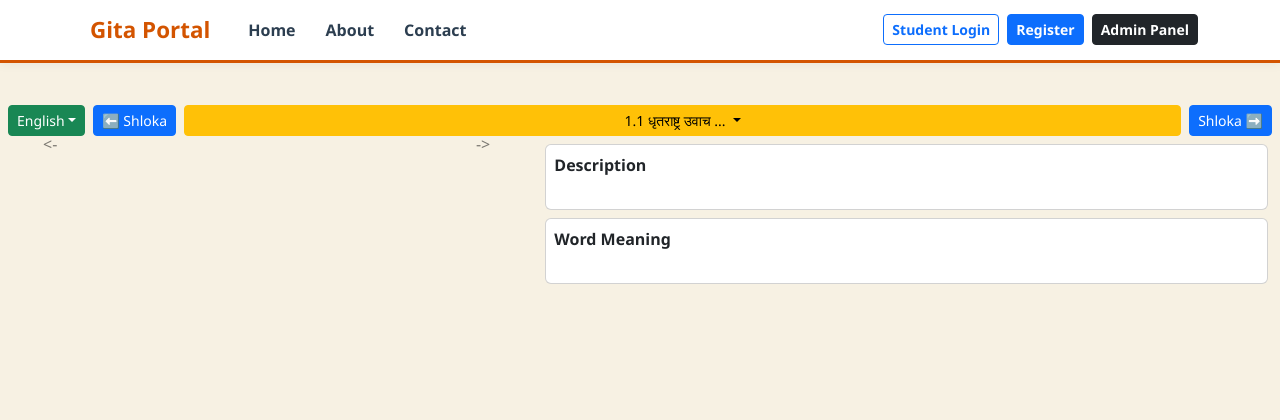
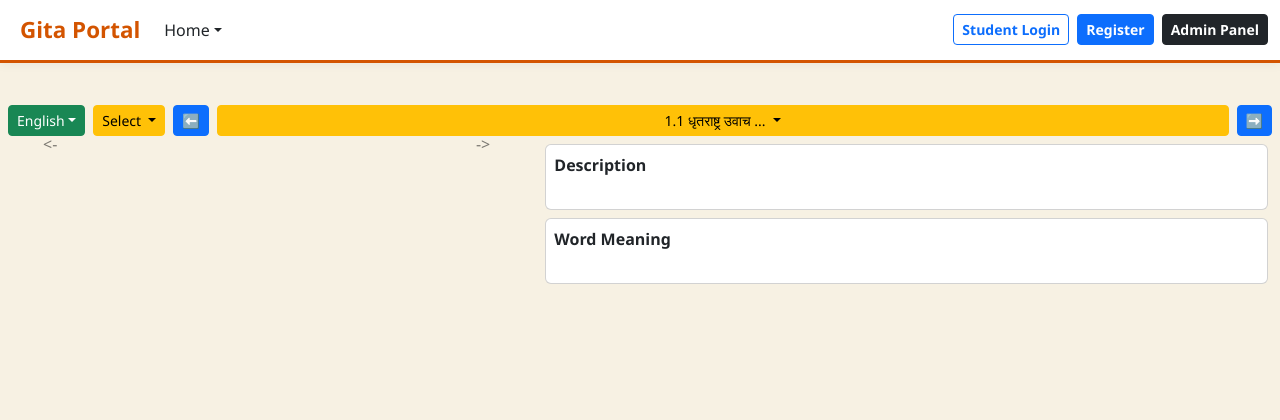
Before and after one commit to rajaraghunathan/gitaapp, a Flask app: template gita_app/templates/student.html in a window 1280 px wide. Shown: the top 420 px of the page. Run offline with Flask 3, Linux system fonts and the light colour scheme; tables that the repository leaves empty hold one stand-in row (values such as "Sample post"); the template is opened without the code that fills it: values that come from a table or form of the project are taken from there, most other values are stand-ins (such as "Sample title", 1, 10 or a date in 2020); data that the repository does not hold is empty; parts of the project's set-up code (start-up, migrations or seed data) failed here and were passed over.

Commit message:
UI Enhancements

```diff
--- a/gita_app/auth/user.py
+++ b/gita_app/auth/user.py
@@ -546,8 +546,10 @@ def generate_daily_card():
 def delete_user_cards():
     card_dir = "./static/profile_pics"
     files = os.listdir(card_dir)
-    student_id = session['user_id']
+    student_id = session.get('user_id')
     for file in files:
-        if f'{student_id}_BG_Card' in file:
+        if student_id and file.startswith(f'{student_id}_BG_Card'):
+            os.remove(os.path.join(card_dir, file))
+        if session.get('admin_logged_in') and f'BG_Card' in file:
             os.remove(os.path.join(card_dir, file))
     return jsonify(status='success'), 200
--- a/gita_app/static/css/gita_base.css
+++ b/gita_app/static/css/gita_base.css
@@ -1,7 +1,7 @@
 body { background-color: #f7f1e3; font-family: 'Segoe UI', system-ui, sans-serif; display: flex; min-height: 100vh; flex-direction: column; }
 .navbar-custom { background-color: #ffffff; border-bottom: 3px solid #d35400; box-shadow: 0 2px 10px rgba(0,0,0,0.05); }
 .navbar-brand-custom { font-weight: bold; color: #d35400 !important; font-size: 1.4rem; display: flex; align-items: center; }
-.nav-link-custom { color: #2c3e50 !important; font-weight: 600; transition: color 0.2s; margin-left: 10px; }
+.nav-link-custom { color: #2c3e50 !important; font-weight: 600; transition: color 0.2s; margin-left: 5px; }
 .nav-link-custom:hover { color: #d35400 !important; }
 .footer-custom { background-color: #2c3e50; color: #ffffff; padding: 20px 0; margin-top: auto; border-top: 4px solid #e67e22; }
 .modal-header-custom { background-color: #d35400; color: white; }
--- a/gita_app/templates/base.html
+++ b/gita_app/templates/base.html
@@ -23,28 +23,34 @@
 
     <!-- Unified Application Header Menu -->
     <nav class="navbar navbar-expand-lg navbar-custom sticky-top py-2">
-        <div class="container">
+        <div class="container-fluid">
             <a class="navbar-brand navbar-brand-custom" href="/">
                 <i class="fa-solid fa-om me-2 text-warning"></i> Gita Portal
             </a>
-            {% if session.get('user_id') and request.path == '/student-dashboard' %}
-                <a class="navbar-brand navbar-brand-custom" data-bs-toggle="offcanvas" data-bs-target="#studentMenu"
-                       style="cursor: pointer; font-size: 1.1rem;">Menu</a>
-            {% elif request.path == '/' %}
-                <a class="navbar-brand navbar-brand-custom" data-bs-toggle="offcanvas" data-bs-target="#chapterMenu"
-                       style="cursor: pointer; font-size: 1.1rem;">Menu</a>
-            {% else %}
+<!--            {% if session.get('user_id') and request.path == '/student-dashboard' %}-->
+<!--                <a class="navbar-brand navbar-brand-custom" data-bs-toggle="offcanvas" data-bs-target="#studentMenu"-->
+<!--                       style="cursor: pointer; font-size: 1.1rem;">Menu</a>-->
+<!--            {% elif request.path == '/' %}-->
+<!--                <a class="navbar-brand navbar-brand-custom" data-bs-toggle="offcanvas" data-bs-target="#chapterMenu"-->
+<!--                       style="cursor: pointer; font-size: 1.1rem;">Menu</a>-->
+<!--            {% else %}-->
 
-            {% endif %}
+<!--            {% endif %}-->
+
             <button class="navbar-toggler" type="button" data-bs-toggle="collapse" data-bs-target="#appNavbar">
                 <span class="navbar-toggler-icon"></span>
             </button>
+
+
             <div class="collapse navbar-collapse" id="appNavbar">
-                <ul class="navbar-nav me-auto mb-2 mb-lg-0">
+                <div class="nav-item dropdown me-auto m-2">
+                  <a class="nav-link dropdown-toggle active" href="#" role="button" data-bs-toggle="dropdown" aria-expanded="false">Home</a>
+                  <ul class="dropdown-menu">
                     <li class="nav-item"><a class="nav-link nav-link-custom" href="/"><i class="fa-solid fa-house me-1"></i> Home</a></li>
                     <li class="nav-item"><a class="nav-link nav-link-custom" href="#" onclick="alert('This platform is dedicated to imparting the timeless wisdom of the Bhagavad Gita chapter by chapter.')"><i class="fa-solid fa-circle-info me-1"></i> About</a></li>
                     <li class="nav-item"><a class="nav-link nav-link-custom" href="#" onclick="alert('For feedback or educational inquiries, reach out to krishnatomumukshu@gmail.com')"><i class="fa-solid fa-envelope me-1"></i> Contact</a></li>
-                </ul>
+                  </ul>
+                </div>
                 <div class="d-flex align-items-center gap-2">
                     {% if session.get('admin_logged_in') %}
                         <a href="/admin-dashboard" class="btn btn-warning btn-sm fw-bold"><i class="fa-solid fa-gauge me-1"></i> Admin Dashboard</a>
--- a/gita_app/templates/index.html
+++ b/gita_app/templates/index.html
@@ -2,17 +2,17 @@
 {% block title %}Home - Bhagavad Gita Wisdom Repository{% endblock %}
 
 {% block content %}
-<div class="container my-4">
+<div class="container-fluid my-4">
         <!-- Primary Public Shloka Reading Stream Feed Grid -->
         <div>
-            <div class="bg-white p-4 rounded shadow-sm mb-4 border border-light text-center py-5" id="welcomeJumbotron">
+            <div class="bg-white p-4 rounded shadow-sm mb-2 border border-light text-center py-3" id="welcomeJumbotron">
                 <h2 class="text-secondary"><i class="fa-solid fa-yin-yang text-warning mb-3 d-block fa-2x"></i> Welcome to the Gita Portal</h2>
                 <p class="text-muted">Select an individual chapter entry from the side registry ledger matrix to parse spiritual wisdom elements immediately.</p>
             </div>
 
             <div id="versesFeedTarget">
                 <div class="border-top mb-2 pt-2">
-<!--                    <button type="button" class="btn btn-sm btn-success" data-bs-toggle="offcanvas" data-bs-target="#chapterMenu">MENU</button>-->
+                    <button type="button" class="btn btn-sm btn-success" data-bs-toggle="offcanvas" data-bs-target="#chapterMenu">SHLOKAS</button>
                     {% if not session.get('user_id') %}
                         <small class="text-secondary italic">Log in as a student to participate in classroom discussions or view streaming videos.</small>
                     {% endif %}
--- a/gita_app/templates/student.html
+++ b/gita_app/templates/student.html
@@ -20,7 +20,33 @@
                 <li><button id="te-lang" type="button" class="dropdown-item" onclick="loadLang(event, 'te')">Telugu</button></li>
             </ul>
         </div>
-        <button class="btn btn-sm btn-primary flex-shrink-0" type="button" id="verse-prev-btn" onclick="navigateToAdjacentVerse(-1)">⬅️ Shloka</button>
+        <div class="dropdown">
+            <button type="button" class="btn btn-warning btn-sm dropdown-toggle" data-bs-toggle="dropdown">
+              Select
+            </button>
+            <ul class="dropdown-menu">
+                <li class="dropdown-item">
+                    <a class="nav-link nav-link-custom" data-bs-toggle="offcanvas" href="#studentMenu">Chapter</a>
+                </li>
+                <li class="dropdown-item">
+                    <a class="nav-link nav-link-custom" data-bs-toggle="collapse" href="#s-pane">Shloka</a>
+                </li>
+                <li class="dropdown-item">
+                    <a class="nav-link nav-link-custom collapsed" data-bs-toggle="collapse" href="#c-pane">Comments</a>
+                </li>
+                <li class="dropdown-item">
+                    <a class="nav-link nav-link-custom collapsed" data-bs-toggle="collapse" href="#quiz-pane">Quiz</a>
+                </li>
+                <li class="dropdown-item">
+                    <a class="nav-link nav-link-custom collapsed" data-bs-toggle="collapse" href="#comment-pane">Discussion</a>
+                </li>
+                <li><hr class="dropdown-divider"></li>
+                <li class="dropdown-item">
+                    <button type="button" class="btn btn-primary btn-sm" data-bs-toggle="offcanvas" data-bs-target="#gitaCard" onclick="generateGitaCard()">Generate Card</button>
+                </li>
+            </ul>
+        </div>
+        <button class="btn btn-sm btn-primary flex-shrink-0" type="button" id="verse-prev-btn" onclick="navigateToAdjacentVerse(-1)">⬅️</button>
         <div class="dropdown flex-grow-1" style="min-width: 0;">
             <button id="verse-list-button" type="button" class="btn btn-warning btn-sm dropdown-toggle text-truncate w-100"
             data-bs-toggle="dropdown">
@@ -28,11 +54,11 @@
             </button>
             <ul id="verseList" class="dropdown-menu"></ul>
         </div>
-        <button class="btn btn-sm btn-primary flex-shrink-0" type="button" id="verse-next-btn" onclick="navigateToAdjacentVerse(1)">Shloka ➡️</button>
+        <button class="btn btn-sm btn-primary flex-shrink-0" type="button" id="verse-next-btn" onclick="navigateToAdjacentVerse(1)">➡️</button>
     </div>
-    <div class="tab-content w-100 d-block" style="width: 100% !important;">
+    <div id="div-section" class="tab-content w-100 d-block" style="width: 100% !important;">
         <!-- VERSE SECTION -->
-        <div class="container-fluid tab-pane active" id="s-pane" >
+        <div class="container-fluid collapse show" data-bs-parent="#div-section" id="s-pane" >
             <div class="row">
                 <div class="col-sm-5 mb-2">
                     <!-- Shloka Block -->
@@ -78,7 +104,7 @@
             </div>
         </div>
         <!-- COMMENTARY SECTION -->
-        <div class="container-fluid tab-pane fade" id="c-pane" >
+        <div class="container-fluid collapse" data-bs-parent="#div-section" id="c-pane" >
             <div id="acharya">
                 <div class="card">
                   <div class="card-header">
@@ -100,7 +126,7 @@
             </div>
         </div>
         <!-- QUIZ SECTION -->
-        <div class="ccontainer-fluid tab-pane fade" id="quiz-pane">
+        <div class="container-fluid collapse mt-2" data-bs-parent="#div-section" id="quiz-pane">
             <!-- Dynamic Overlay Container Layout for rendering Quiz Questions inline -->
             <div class="card">
                 <div class="card-header bg-primary text-white">
@@ -119,7 +145,7 @@
             </div>
         </div>
         <!-- Student Comment Section -->
-        <div class="container-fluid tab-pane fade" id="comment-pane">
+        <div class="container-fluid collapse mt-2" data-bs-parent="#div-section" id="comment-pane">
             <div class="right-column">
                 <!-- Right Column Discussion and Editing Dashboard -->
                 <h5 style="color:#2c3e50; border-bottom:2px solid #f4edd2; padding-bottom:8px; margin-bottom:15px; margin-top:0;">Discussion Board</h5>
@@ -170,23 +196,6 @@
           <a class="chapter-a" href="/api/chapterShlokas?chapter=17">17</a>
           <a class="chapter-a" href="/api/chapterShlokas?chapter=18">18</a>
         </div>
-        <ul id="menuTabs" class="nav nav-pills mt-3">
-            <li class="nav-item">
-              <a class="nav-link active" data-bs-dismiss="offcanvas" data-bs-toggle="pill" href="#s-pane">Shloka</a>
-            </li>
-            <li class="nav-item">
-              <a class="nav-link" data-bs-dismiss="offcanvas" data-bs-toggle="pill" href="#c-pane">Commentary</a>
-            </li>
-            <li class="nav-item">
-              <a class="nav-link" data-bs-dismiss="offcanvas" data-bs-toggle="pill" href="#quiz-pane">Quiz</a>
-            </li>
-            <li class="nav-item">
-              <a class="nav-link" data-bs-dismiss="offcanvas" data-bs-toggle="pill" href="#comment-pane">Discussion</a>
-            </li>
-            <li class="nav-item">
-              <a class="nav-link" data-bs-toggle="offcanvas" href="#gitaCard" onclick="generateGitaCard()">Card</a>
-            </li>
-        </ul>
     </div>
 
 </div>
```
Also changed, not shown: gita_app/templates/admin.html (+30 -8 lines).
